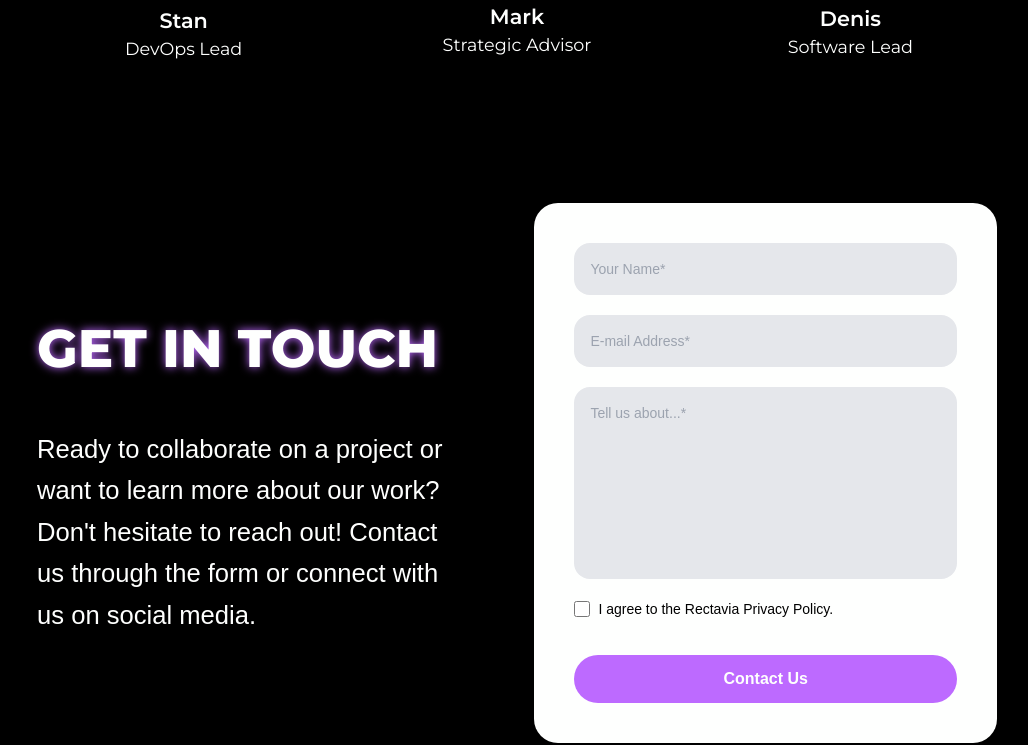
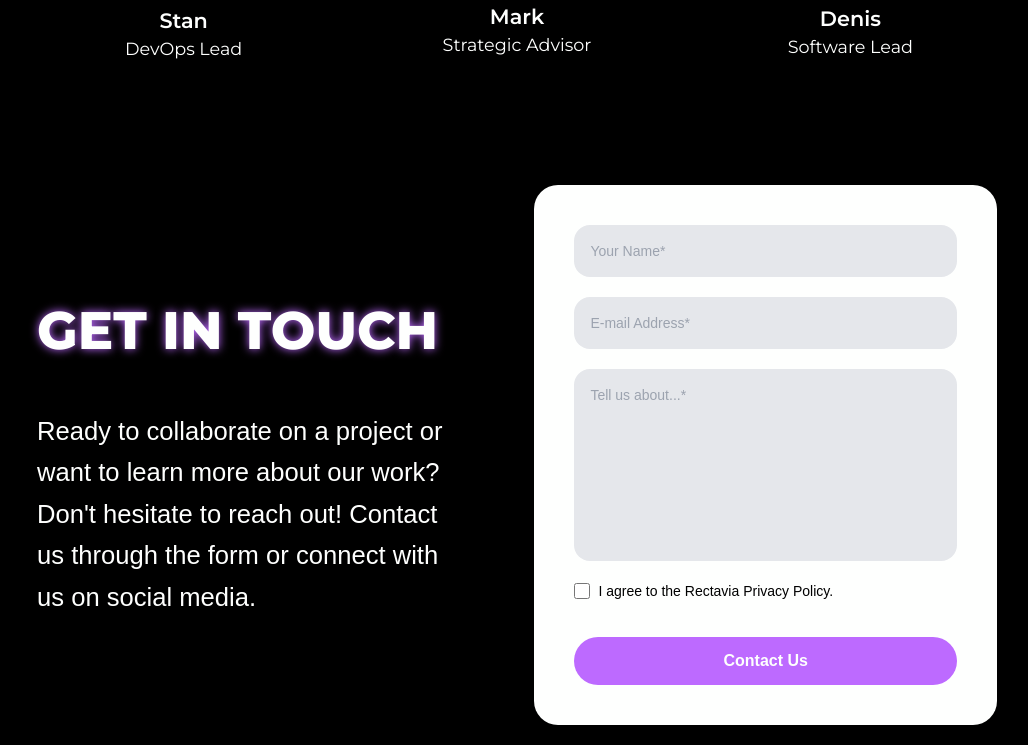
Before and after one commit to Rectavia-Studio/web, a website: page index.html in a window 1280 px wide. Shown: the part 3539-4284 px from the top of the page, without its empty margins (123-1151 px from the left). Drawn offline with Linux system fonts and the light colour scheme; a web font is replaced by a local one.

Commit message:
contact section height fix

```diff
--- a/index.html
+++ b/index.html
@@ -156,7 +156,7 @@
         </section>
 
         <section id="contact">
-            <div class="lg:min-h-screen xs:min-h-max lg:py-0 xs:py-10 flex items-center justify-center">
+            <div class="lg:min-h-full xs:min-h-max md:py-28 xs:py-10 flex items-center justify-center">
                 <div class="flex md:w-3/4 xs:w-full lg:gap-20 xs:gap-10 lg:flex-row xs:flex-col lg:items-stretch xs:items-center">
                     <div class="text-white-main gap-10 flex flex-col justify-center md:w-full xs:w-5/6">
                         <h1 class="font-header text-h1 font-extrabold lg:text-left xs:text-center">GET IN TOUCH</h1>
```
Also changed, not shown: output.css.
